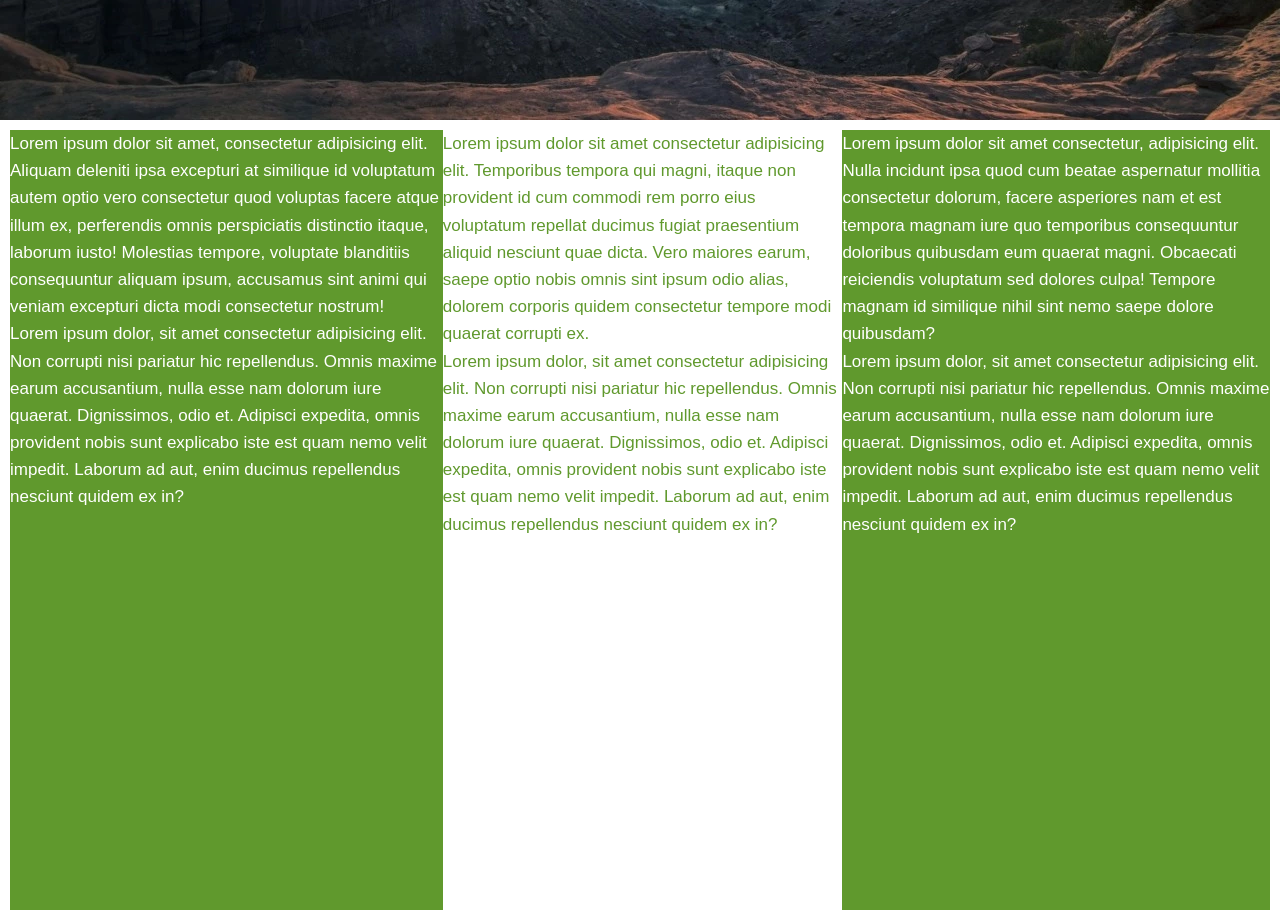
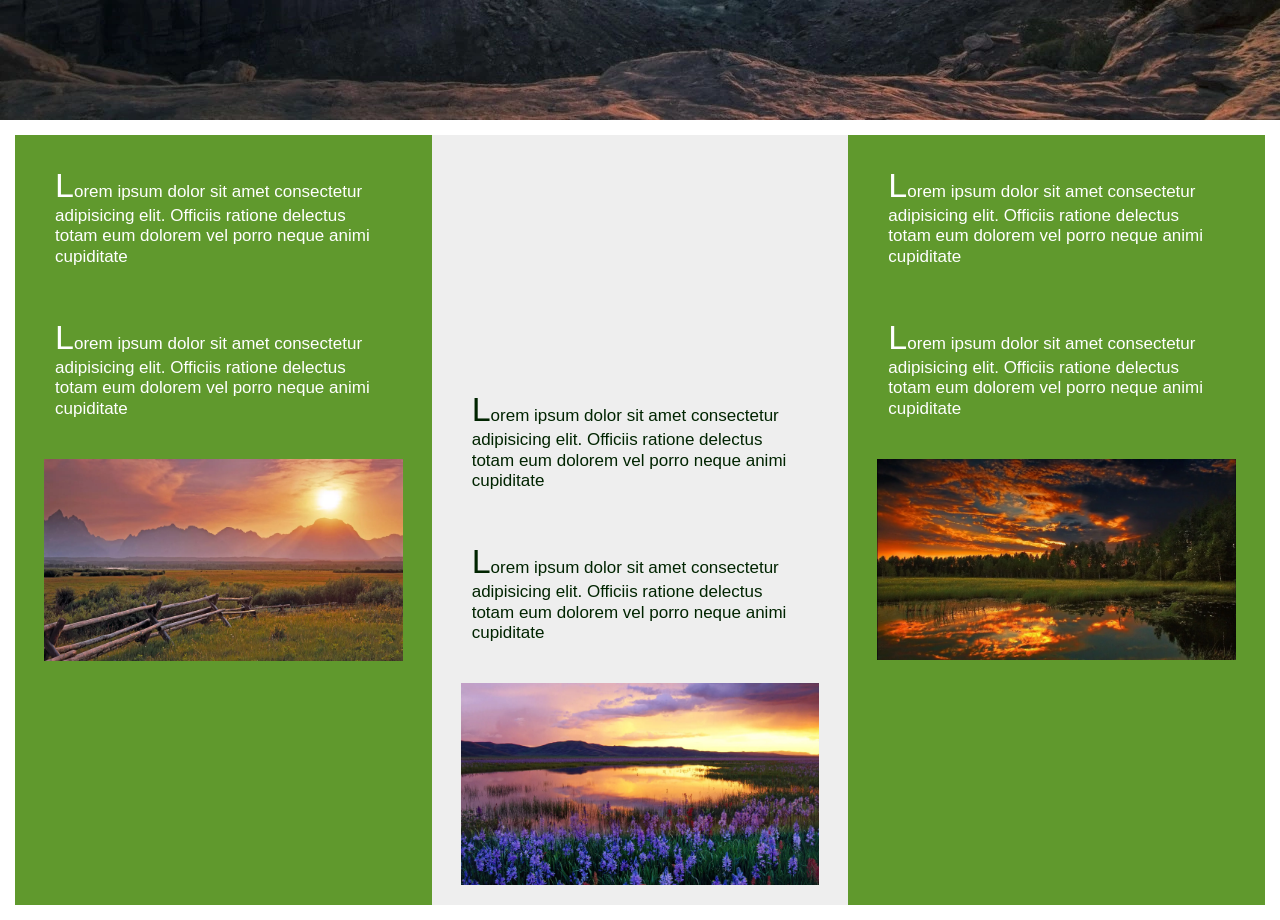
Before and after one commit to milan978gh/fullscreen-main-page, a plain HTML site: page index.html in a window 1280 px wide. Shown: the part 680-1600 px from the top of the page. Drawn offline with Linux system fonts and the light colour scheme.

Commit message:
all done

```diff
--- a/css/style.css
+++ b/css/style.css
@@ -12,6 +12,11 @@ body{
     font-size: 17px;
     color: #60992d;
     line-height: 1.6;
+}
+img{
+    display: block;
+    width: 28vw;
+    margin: 20px auto;
 }
 
 /* showcase */
@@ -53,9 +58,29 @@ body{
 #section{
     display: flex;
     height: 100vh;
-    padding: 10px;
+    padding: 15px;
 }
 #section .box-1, .box-3{
+    display: flex;
+    flex-direction: column;
+    justify-content: flex-start;
+    align-items: center;
     background: #60992d;
     color: #fff;
 }
+#section .box-2{
+    display: flex;
+    flex-direction: column;
+    justify-content: flex-end;
+    align-items: center;
+    background: #eee;
+    color: #002400;
+}
+#section p{
+    margin: 20px;
+    padding: 10px 20px 0;
+    line-height: 1.2;
+}
+#section p::first-letter{
+    font-size: 200%;
+}
--- a/index.html
+++ b/index.html
@@ -23,20 +23,27 @@
     <section id="section">
 
         <div class="box-1">
-            <p>Lorem ipsum dolor sit amet, consectetur adipisicing elit. Aliquam deleniti ipsa excepturi at similique id voluptatum autem optio vero consectetur quod voluptas facere atque illum ex, perferendis omnis perspiciatis distinctio itaque, laborum iusto! Molestias tempore, voluptate blanditiis consequuntur aliquam ipsum, accusamus sint animi qui veniam excepturi dicta modi consectetur nostrum!</p>
+            <p>Lorem ipsum dolor sit amet consectetur adipisicing elit. Officiis ratione delectus totam eum dolorem vel porro neque animi cupiditate</p>
 
-            <p>Lorem ipsum dolor, sit amet consectetur adipisicing elit. Non corrupti nisi pariatur hic repellendus. Omnis maxime earum accusantium, nulla esse nam dolorum iure quaerat. Dignissimos, odio et. Adipisci expedita, omnis provident nobis sunt explicabo iste est quam nemo velit impedit. Laborum ad aut, enim ducimus repellendus nesciunt quidem ex in?</p>
+            <p>Lorem ipsum dolor sit amet consectetur adipisicing elit. Officiis ratione delectus totam eum dolorem vel porro neque animi cupiditate</p>
+
+            <img src="./img/pic-1.webp" alt="">
         </div>
 
         <div class="box-2">
-            <p>Lorem ipsum dolor sit amet consectetur adipisicing elit. Temporibus tempora qui magni, itaque non provident id cum commodi rem porro eius voluptatum repellat ducimus fugiat praesentium aliquid nesciunt quae dicta. Vero maiores earum, saepe optio nobis omnis sint ipsum odio alias, dolorem corporis quidem consectetur tempore modi quaerat corrupti ex.</p>
+            <p>Lorem ipsum dolor sit amet consectetur adipisicing elit. Officiis ratione delectus totam eum dolorem vel porro neque animi cupiditate</p>
 
-            <p>Lorem ipsum dolor, sit amet consectetur adipisicing elit. Non corrupti nisi pariatur hic repellendus. Omnis maxime earum accusantium, nulla esse nam dolorum iure quaerat. Dignissimos, odio et. Adipisci expedita, omnis provident nobis sunt explicabo iste est quam nemo velit impedit. Laborum ad aut, enim ducimus repellendus nesciunt quidem ex in?</p>
+            <p>Lorem ipsum dolor sit amet consectetur adipisicing elit. Officiis ratione delectus totam eum dolorem vel porro neque animi cupiditate</p>
+
+            <img src="./img/pic-2.webp" alt="">
         </div>
 
         <div class="box-3">
-            <p>Lorem ipsum dolor sit amet consectetur, adipisicing elit. Nulla incidunt ipsa quod cum beatae aspernatur mollitia consectetur dolorum, facere asperiores nam et est tempora magnam iure quo temporibus consequuntur doloribus quibusdam eum quaerat magni. Obcaecati reiciendis voluptatum sed dolores culpa! Tempore magnam id similique nihil sint nemo saepe dolore quibusdam?</p>
-            <p>Lorem ipsum dolor, sit amet consectetur adipisicing elit. Non corrupti nisi pariatur hic repellendus. Omnis maxime earum accusantium, nulla esse nam dolorum iure quaerat. Dignissimos, odio et. Adipisci expedita, omnis provident nobis sunt explicabo iste est quam nemo velit impedit. Laborum ad aut, enim ducimus repellendus nesciunt quidem ex in?</p>
+            <p>Lorem ipsum dolor sit amet consectetur adipisicing elit. Officiis ratione delectus totam eum dolorem vel porro neque animi cupiditate</p>
+
+            <p>Lorem ipsum dolor sit amet consectetur adipisicing elit. Officiis ratione delectus totam eum dolorem vel porro neque animi cupiditate</p>
+
+            <img src="./img/pic-3.webp" alt="">
         </div>
 
     </section>
```
